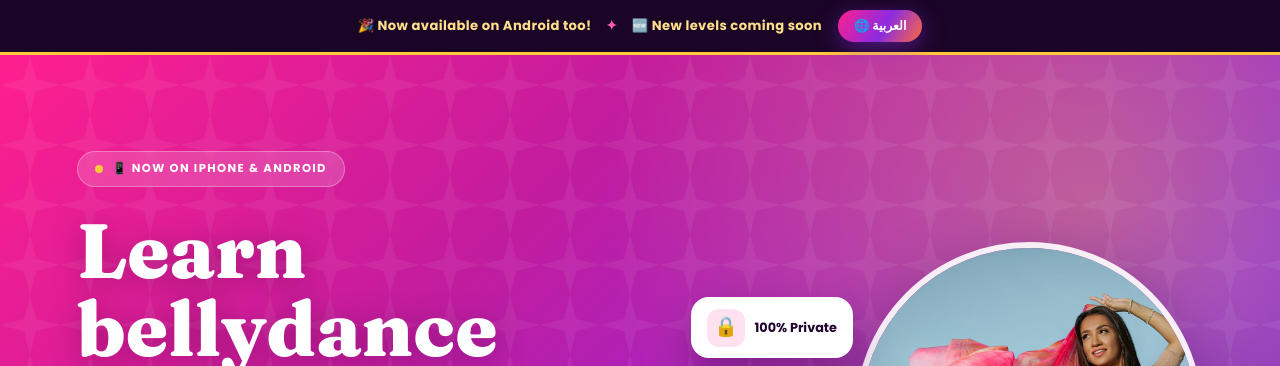
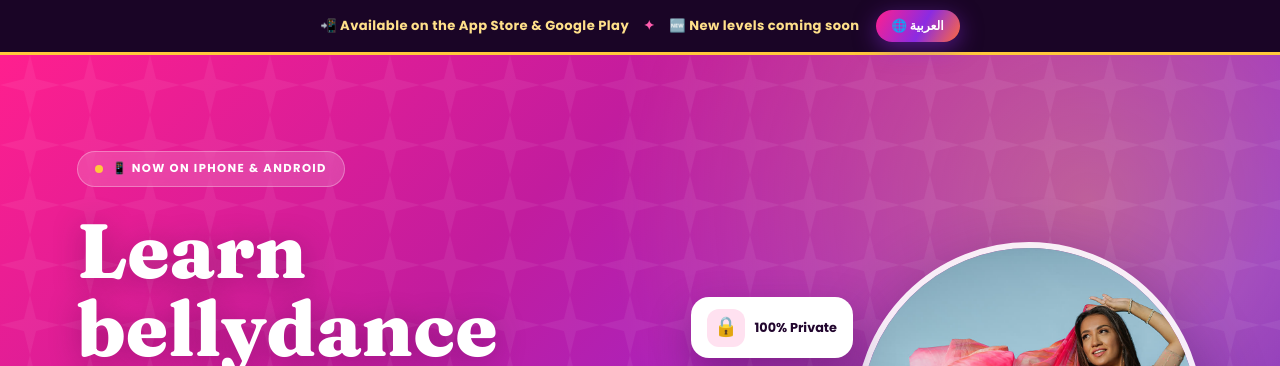
Before and after one commit to JijiDance/jijidance-beginner, a plain HTML site: page app/index.html in a window 1280 px wide. Shown: the top 366 px of the page. Drawn offline with Linux system fonts and the light colour scheme.

Commit message:
App page: top bar says available on the App Store & Google Play
Co-Authored-By: Claude Opus 5.5 <noreply@anthropic.com>

```diff
--- a/app/index.html
+++ b/app/index.html
@@ -340,7 +340,7 @@ body.en .cta-final h2 em{font-style:italic}
 <body>
 
 <div class="announce">
-  <div class="announce-msg"><span data-i18n="annAndroid">🎉 متوفر الآن على أندرويد أيضًا!</span><span class="announce-sep">✦</span><span data-i18n="annLevels">🆕 مستويات جديدة قريبًا</span></div>
+  <div class="announce-msg"><span data-i18n="annAndroid">📲 متوفر على App Store و Google Play</span><span class="announce-sep">✦</span><span data-i18n="annLevels">🆕 مستويات جديدة قريبًا</span></div>
   <button id="langToggle" class="lang-toggle" onclick="toggleLang()">🌐 English</button>
 </div>
 
@@ -595,7 +595,7 @@ const dict = {
   heroTag:{ar:"📱 متوفر الآن على آيفون وأندرويد",en:"📱 Now on iPhone & Android"},
   heroH1:{ar:'تعلّمي الرقص الشرقي<span class="t">من بيتك، بخصوصية تامة</span>',en:'Learn bellydance<span class="t">from home, 100% private</span>'},
   heroBody:{ar:"تطبيق جيجي لتعليم الرقص الشرقي - دروس فيديو خطوة بخطوة، من مدرّبة عالمية عاشت وعلّمت في العالم العربي لأكثر من ١٣ عامًا.",en:"The Jiji Bellydance app - step-by-step video lessons from an international instructor who has lived and taught across the Arab world for 13+ years."},
-  annAndroid:{ar:"🎉 متوفر الآن على أندرويد أيضًا!",en:"🎉 Now available on Android too!"},
+  annAndroid:{ar:"📲 متوفر على App Store و Google Play",en:"📲 Available on the App Store & Google Play"},
   annLevels:{ar:"🆕 مستويات جديدة قريبًا",en:"🆕 New levels coming soon"},
   heroPrice:{ar:"💳 دورة المبتدئات الكاملة: <b>٤٩$</b> <s>٩٧$</s> · سعر الإطلاق · دفعة واحدة داخل التطبيق",en:"💳 Full Beginner Course: <b>$49</b> <s>$97</s> · launch price · one-time in-app purchase"},
   heroBio:{ar:"لا حاجة للسفر أو حضور استوديو. حمّلي التطبيق وابدئي رحلتك اليوم، أنتِ وهاتفك فقط.",en:"No studio visits, no travel needed. Download the app and start today - just you and your phone."},
```
